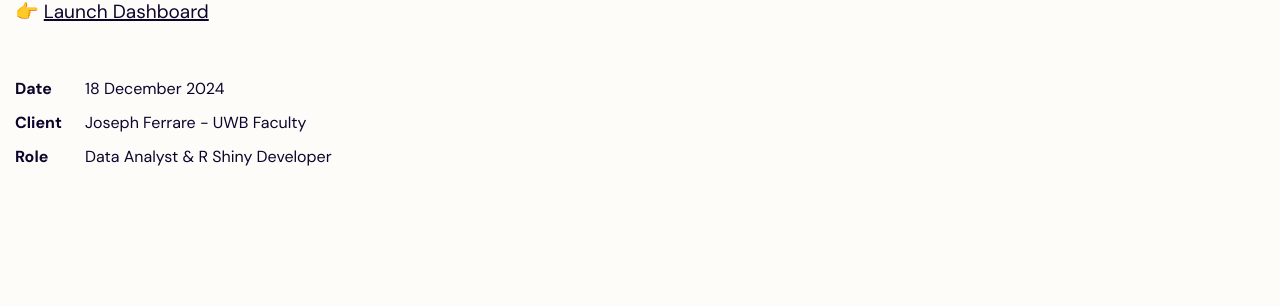
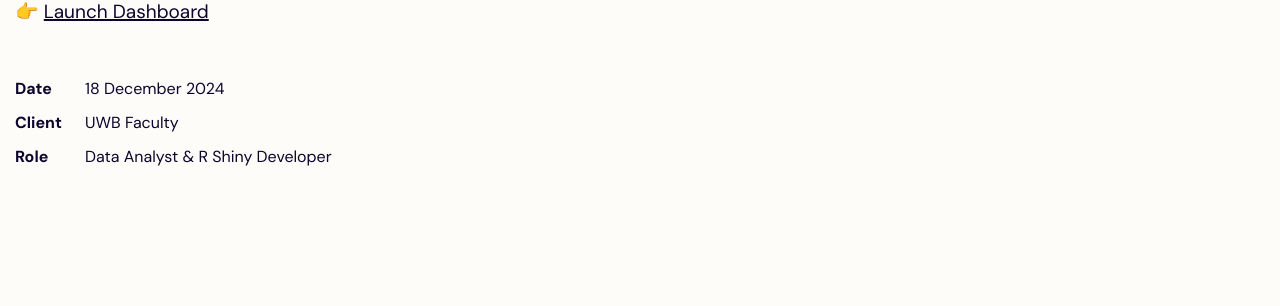
Before and after one commit to inaya-r/inaya-r.github.io, a Jekyll site: the page built from collections/_projects/state-hearings.md, in a window 1280 px wide. Shown: the part 1436-1742 px from the top of the page. Built offline with Jekyll 4.4.1, drawn with Linux system fonts in a browser that asks for light colours.

Commit message:
fixing typo

```diff
--- a/collections/_projects/state-hearings.md
+++ b/collections/_projects/state-hearings.md
@@ -7,7 +7,7 @@ weight: 1
 thumbnail: "/assets/images/state_hearings/state-leg-dashboard.png"
 image: "/assets/images/gen/projects/project-1-2.webp"
 categories: ["R", "Shiny", "Civic Tech", "Data Visualization"]
-client: "Joseph Ferrare - UWB Faculty"
+client: "UWB Faculty"
 role: "Data Analyst & R Shiny Developer"
 gallery:
   - image: "/assets/images/gen/projects/project-1-1.webp"
```
Also changed, not shown: collections/_projects/isd-board-report.md (+1 -1 lines).
